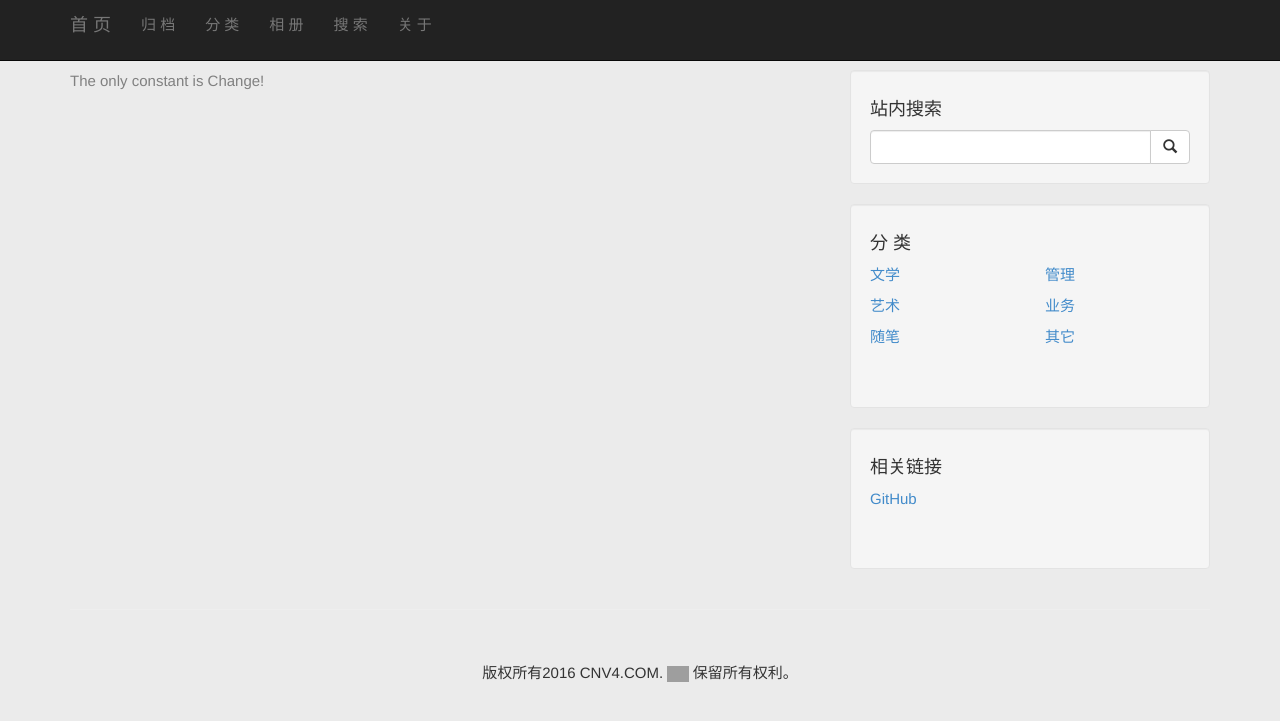
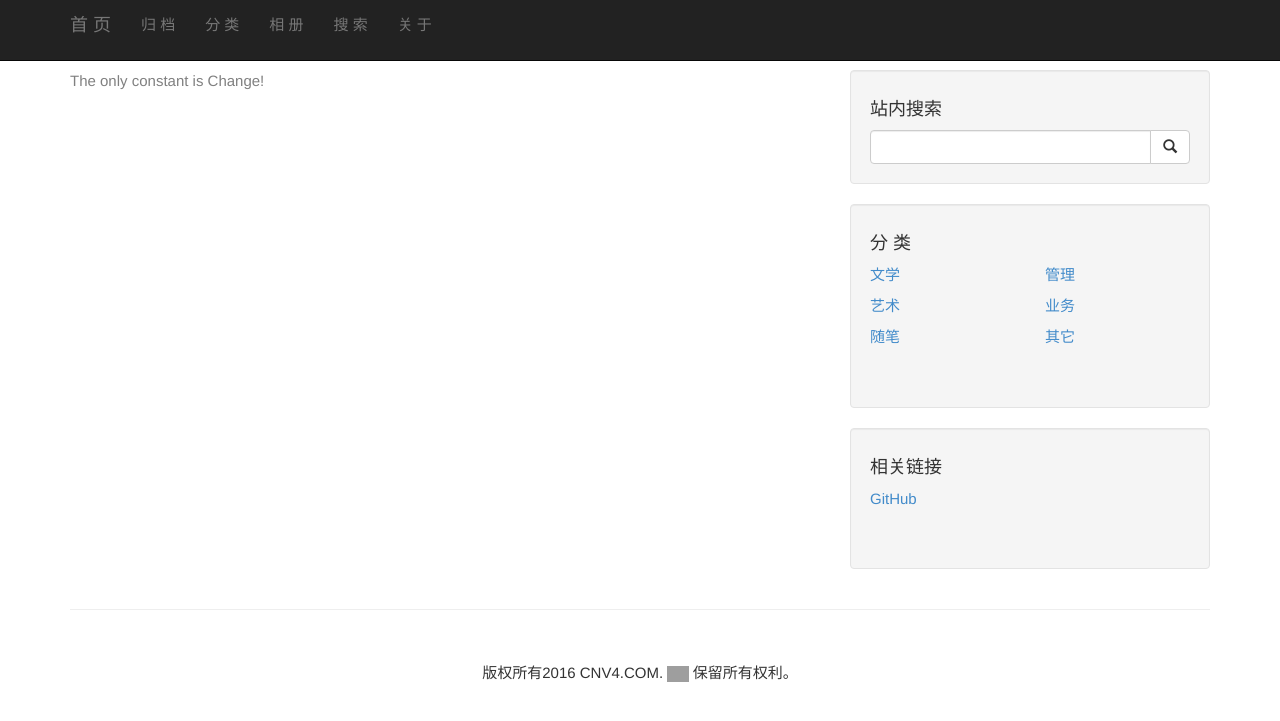
Before and after one commit to YinliangWu/tpw, a Jekyll site: the page built from about.md, in a window 1280 px wide. Shown: the top 721 px of the page. Built offline with Jekyll 4.4.1, drawn with Linux system fonts in a browser that asks for light colours; comment, search, counter and statistics services are not loaded; grey boxes are pictures that could not be loaded.

Commit message:
firstpost

```diff
--- a/_layouts/default.html
+++ b/_layouts/default.html
@@ -82,9 +82,7 @@
  <style>
     @import url(https://fonts.googleapis.com/css?family=Bree+Serif);
 
-      body {
-        background:#ebebeb;
-      }
+
       ul {
           padding:0 0 0 0;
           margin:0 0 40px 0;
```
